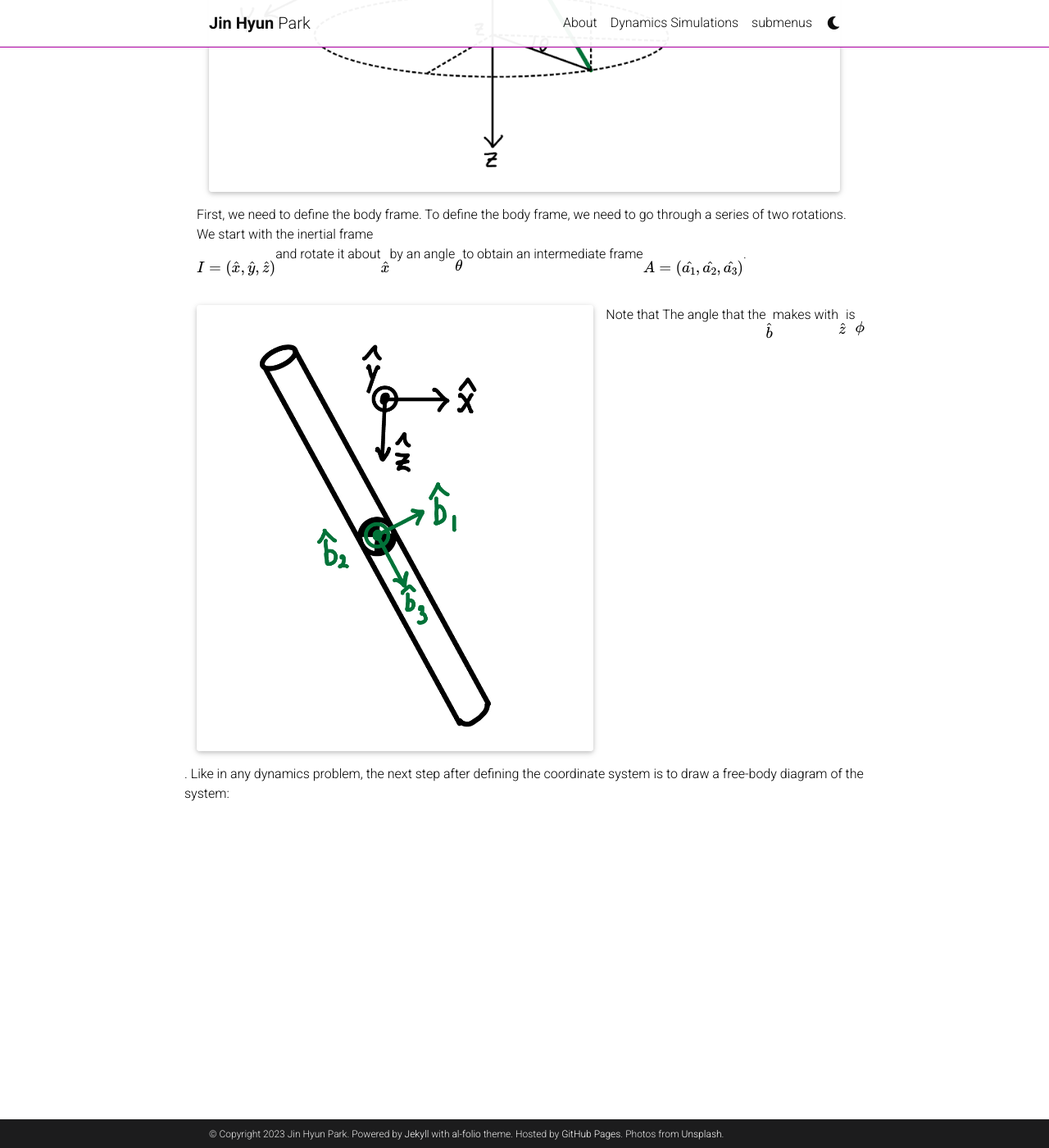
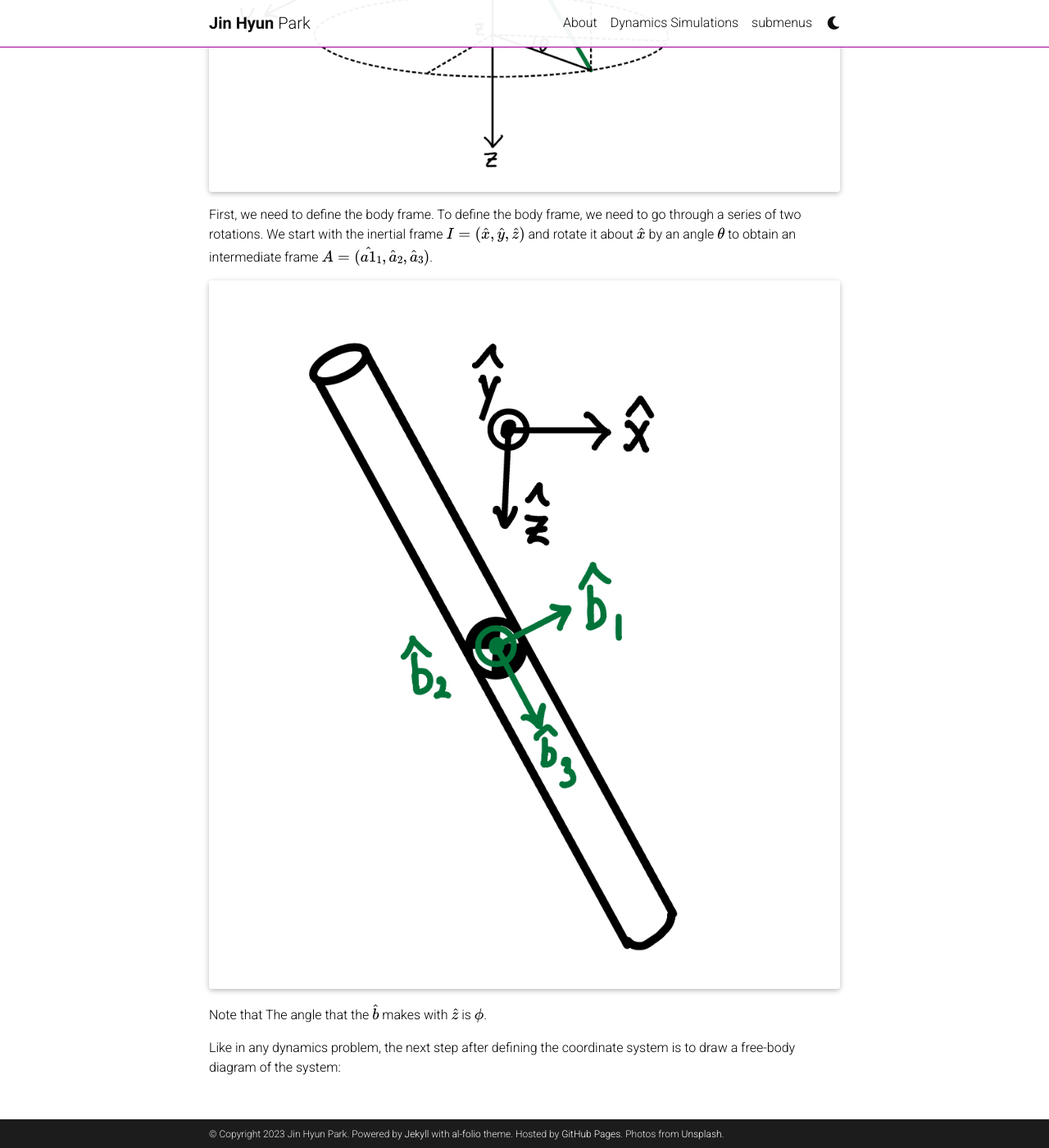
Before and after one commit to jinhyunpark2459/jinhyunpark2459.github.io, a Jekyll site: the page built from _projects/single_pendulum.md, in a window 1280 px wide and 1400 px high, scrolled down 881 px. Shown: the whole window at 82% size. Built offline with Jekyll 4.4.1, drawn with Linux system fonts in a browser that asks for light colours; full-size pictures stand in for the smaller copies a plugin makes; comment, search, counter and statistics services are not loaded; a style sheet for code colours, icons or effects is not loaded.

Commit message:
Update single_pendulum.md

```diff
--- a/_projects/single_pendulum.md
+++ b/_projects/single_pendulum.md
@@ -20,14 +20,16 @@ In general, you need 6 coordinates to fully describe the position and orientatio
     <div class="col-sm mt-3 mt-md-0">
         {% include figure.html path="assets/img/angles.png" class="img-fluid rounded z-depth-1" %}
     </div>
+</div>
 
-First, we need to define the body frame. To define the body frame, we need to go through a series of two rotations. We start with the inertial frame $$I=(\hat{x},\hat{y},\hat{z})$$ and rotate it about $$\hat{x}$$ by an angle $$\theta$$ to obtain an intermediate frame $$A=(\hat{a_1},\hat{a_2},\hat{a_3})$$.
+First, we need to define the body frame. To define the body frame, we need to go through a series of two rotations. We start with the inertial frame $$I=(\hat{x},\hat{y},\hat{z})$$ and rotate it about $$\hat{x}$$ by an angle $$\theta$$ to obtain an intermediate frame $$A=(\hat{a1}_1,\hat{a}_2,\hat{a}_3)$$.
 
 <div class="row mt-3">
     <div class="col-sm mt-3 mt-md-0">
         {% include figure.html path="assets/img/body_frame.jpg" class="img-fluid rounded z-depth-1" %}
     </div>
+</div>
 
 Note that The angle that the $$\hat{b}$$ makes with $$\hat{z}$$ is $$\phi$$.
 
-  Like in any dynamics problem, the next step after defining the coordinate system is to draw a free-body diagram of the system:
+Like in any dynamics problem, the next step after defining the coordinate system is to draw a free-body diagram of the system:
```
